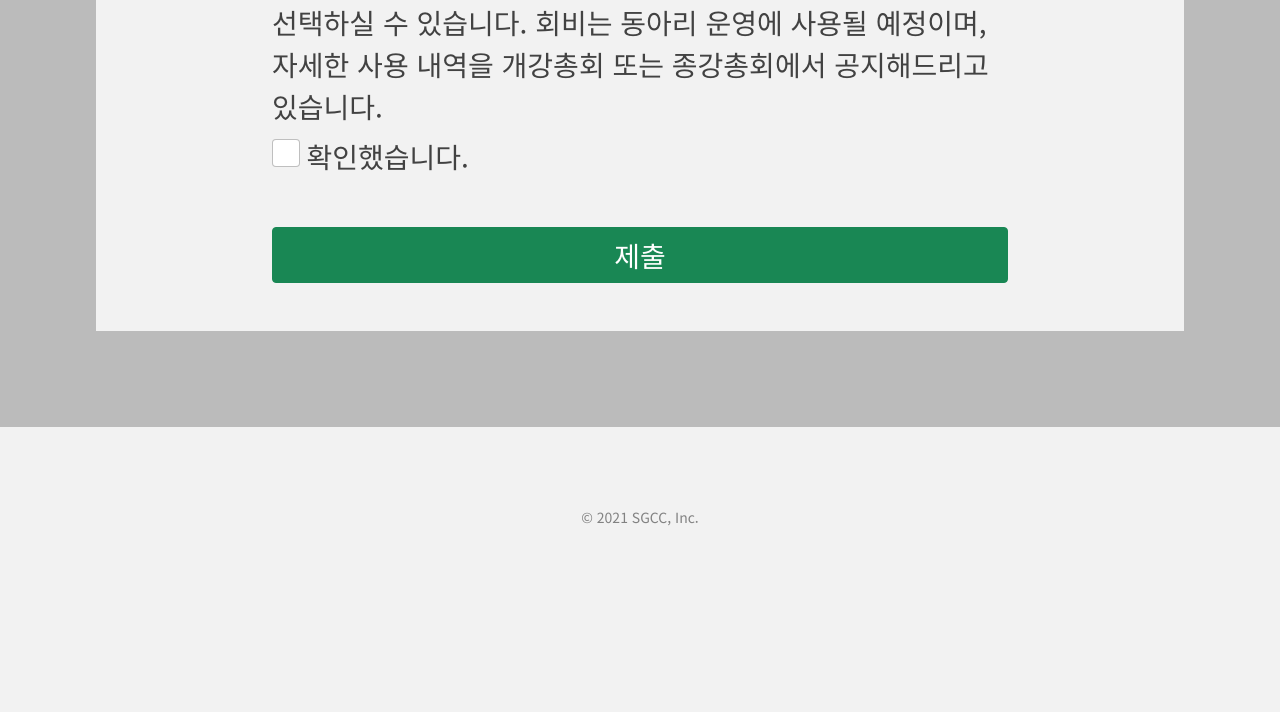
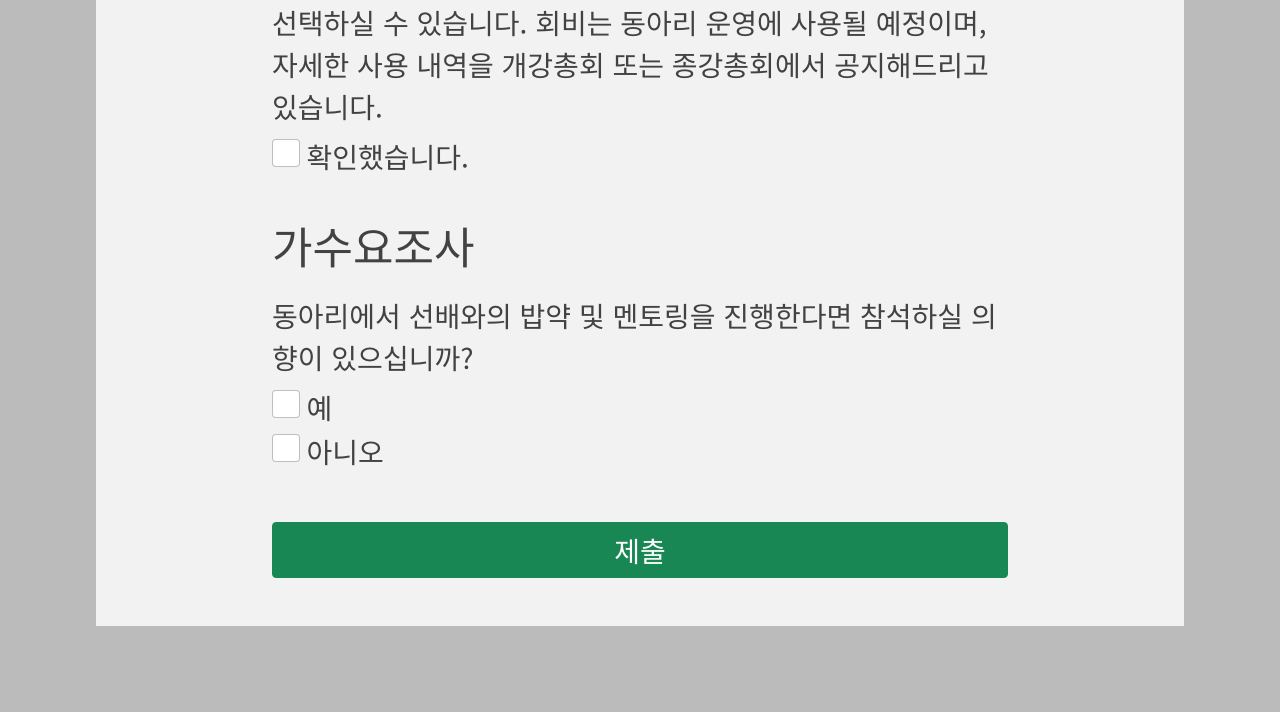
Before and after one commit to SGCC-homepage/sgcc_homepage_django, a Django app: page /join/ in a window 1280 px wide. Shown: the part 2394-3106 px from the top of the page. Before the commit the page ends 2920 px from the top, so only its background shows below. Run offline with Django 4.2, Linux system fonts and the light colour scheme; parts of the project's set-up code (start-up, migrations or seed data) failed here and were passed over; some libraries are stand-ins or nearby versions.

Commit message:
가수요조사 추가

```diff
--- a/api/user/models.py
+++ b/api/user/models.py
@@ -108,6 +108,7 @@ class JoinSGCC(models.Model):
     reason = models.TextField(verbose_name='가입 사유')
     read_notice = models.BooleanField()
     approval = models.BooleanField(default=False)
+    temp_demand = models.BooleanField(null=True, verbose_name='가수요조사')
 
     def __str__(self):
         return self.user.name +'(' + self.user.username + ') 입회원서'
--- a/api/user/serializers.py
+++ b/api/user/serializers.py
@@ -16,6 +16,7 @@ class RegisterSGCCSerializer(serializers.Serializer):
 
     reason = serializers.CharField()
     read_notice = serializers.BooleanField()
+    temp_demand = serializers.BooleanField()
 
     def validate(self, attrs):
         username = attrs.get('username')
@@ -47,7 +48,8 @@ class RegisterSGCCSerializer(serializers.Serializer):
         join_sgcc = JoinSGCC.objects.create(
             user=user,
             reason=validated_data.get('reason'),
-            read_notice=validated_data.get('read_notice')
+            read_notice=validated_data.get('read_notice'),
+            temp_demand=validated_data.get('temp_demand')
         )
         join_sgcc.save()
         return validated_data
--- a/main/forms.py
+++ b/main/forms.py
@@ -8,6 +8,7 @@ from api.user.models import User
 class CreateAccount(forms.ModelForm):
     reason = forms.CharField(widget=forms.Textarea(attrs={'class': 'w-100'}), required=True)
     read_notice = forms.BooleanField(widget=forms.CheckboxInput(attrs={'type': 'checkbox', 'class': 'form-check-input'}), required=True)
+    temp_demand = forms.BooleanField(widget=forms.CheckboxInput(attrs={'type': 'checkbox', 'class': 'form-check-input'}))
 
     class Meta:
         model = User
--- a/main/templates/register.html
+++ b/main/templates/register.html
@@ -63,6 +63,22 @@
                         확인했습니다.
                     </label>
                 </div>
+                <h3 class="h3 mb-3 mt-5">가수요조사</h3>
+                <div class="form-label w-100">
+                    동아리에서 선배와의 밥약 및 멘토링을 진행한다면 참석하실 의향이 있으십니까?
+                </div>
+                <div class="form-check">
+                    {{ form.temp_demand }}
+                    <label class="form-check-label">
+                        예
+                    </label>
+                </div>
+                <div class="form-check">
+                    <input type="checkbox" class="form-check-input"/>
+                    <label class="form-check-label">
+                        아니오
+                    </label>
+                </div>
                 <input type="submit" name="submit" value="제출" class="btn w-100 btn-success mt-5"/>
             </form>
         </div>
```
